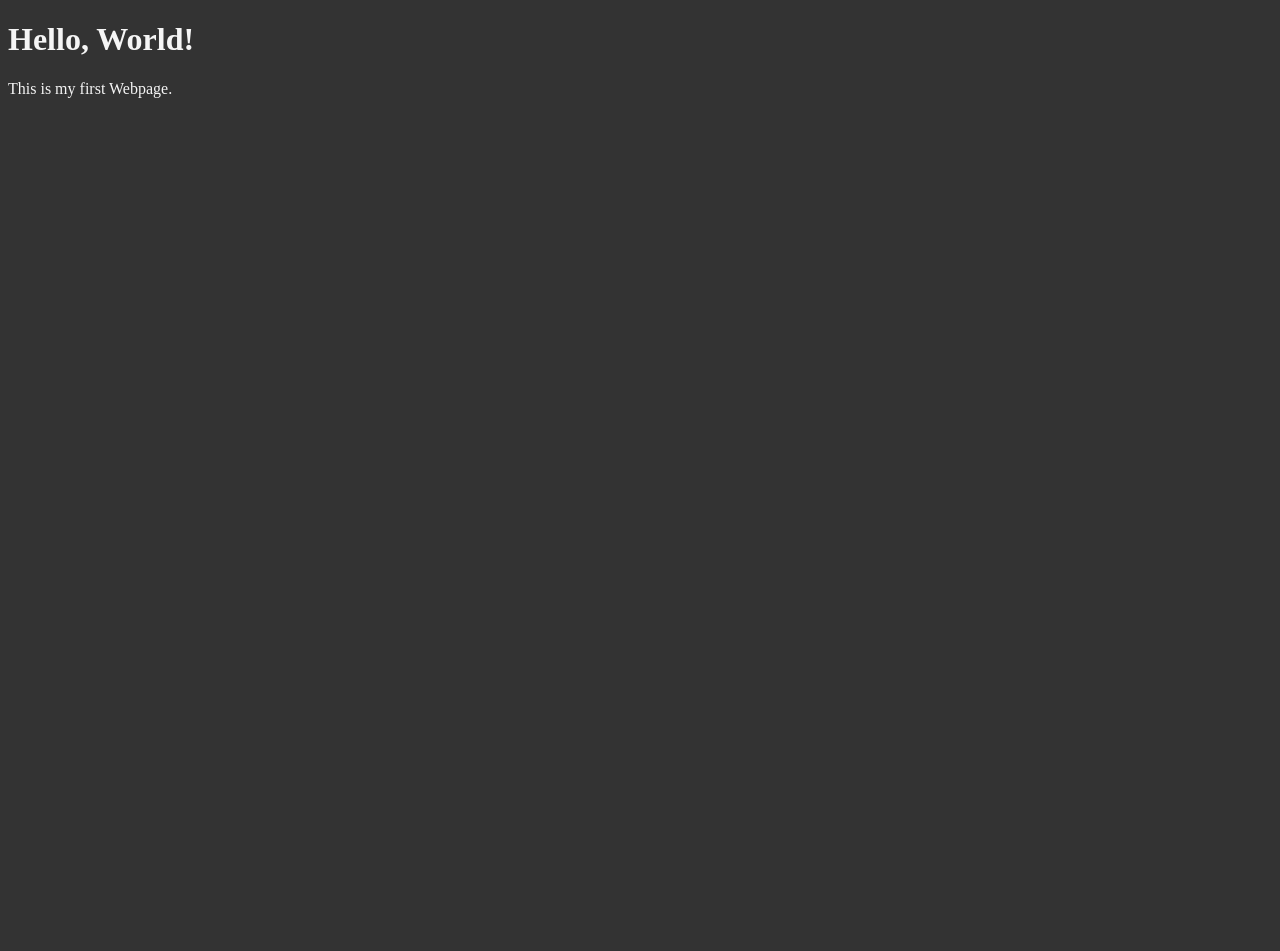
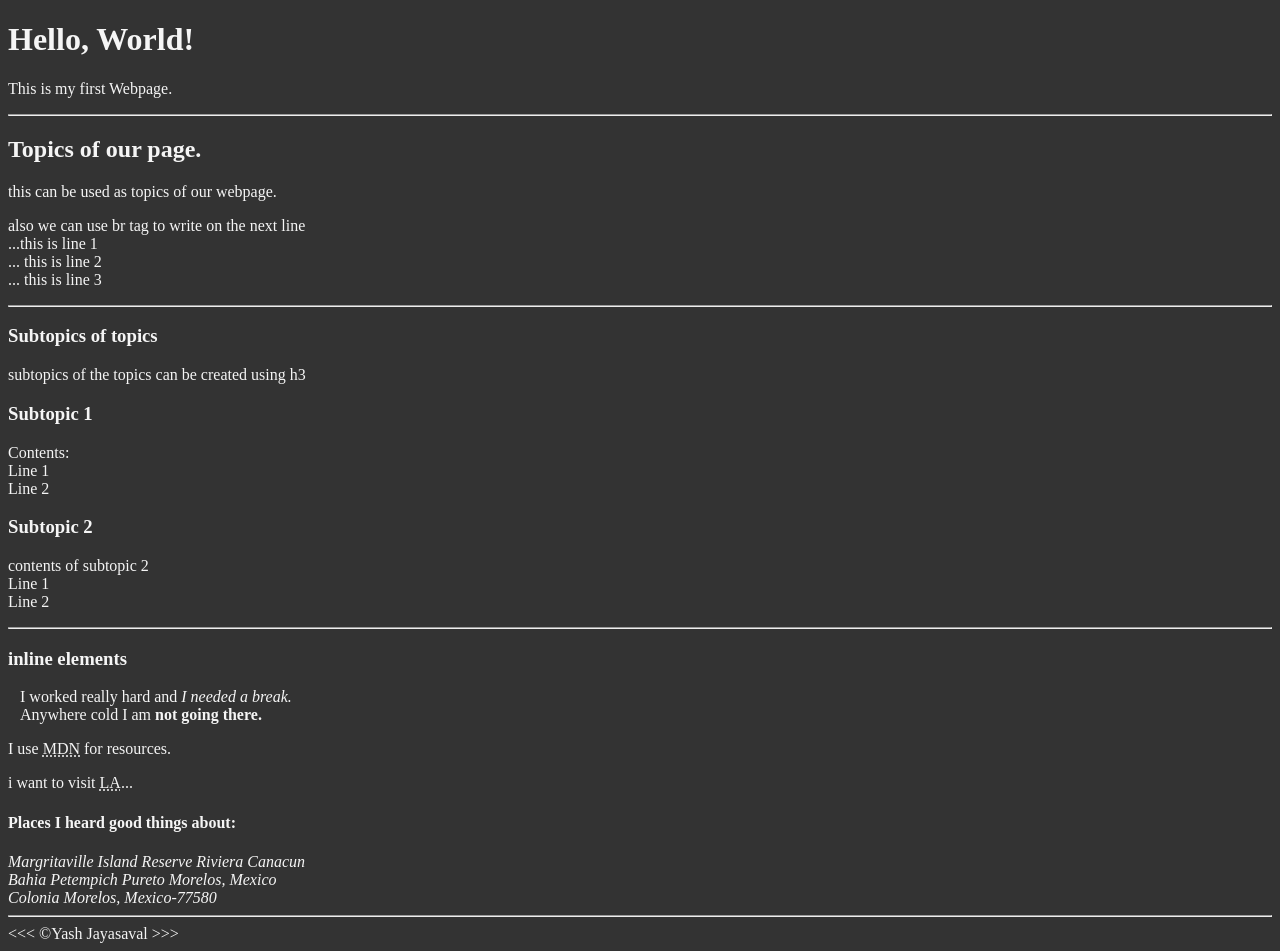
Before and after one commit to yashjaiswal2019/first-html-page, a plain HTML site: page index.html in a window 1280 px wide. Before the commit the page ends 800 px from the top, so only its background shows below. Drawn offline with Linux system fonts and the light colour scheme.

Commit message:
Learnt about basics of text in HTML, block and in-line tags and HTML entities.

```diff
--- a/index.html
+++ b/index.html
@@ -14,5 +14,57 @@
     <body>
         <h1>Hello, World!</h1>
         <p>This is my first Webpage.</p>
+
+        <hr>
+
+        <h2>Topics of our page.</h2>
+        <p>this can be used as topics of our webpage.</p>
+        <p>also we can use br tag to write on the next line
+            <br> ...this is line 1
+            <br>... this is line 2
+            <br>... this is line 3
+        </p>
+
+        <hr>
+
+        <h3>Subtopics of topics</h3>
+        <p>subtopics of the topics can be created using h3</p>
+
+        <h3>Subtopic 1</h3>
+        <p>Contents:
+            <br>Line 1
+            <br>Line 2
+        </p>
+
+        <h3>Subtopic 2</h3>
+        <p>contents of subtopic 2
+            <br>Line 1
+            <br>Line 2
+        </p>
+
+        <hr>
+
+        <h3>inline elements</h3>
+        <p>&nbsp;&nbsp;&nbsp;I worked really hard and <em>I needed a break.</em>
+            <br>&nbsp;&nbsp;&nbsp;Anywhere cold I am <strong>not going there.</strong>
+        </p>
+
+        <p>I use <abbr title="Mozilla Developer Network">MDN</abbr> for resources.</p>
+        <p>i want to visit <abbr title="Los Angeles">LA</abbr>...</p>
+
+        <h4>Places I heard good things about:</h4>
+        <!--add more addresses, this is a comment not visible on page but can be seen in the source code via inspect elements.-->
+        <address>
+            Margritaville Island Reserve Riviera Canacun<br>
+            Bahia Petempich Pureto Morelos, Mexico <br>
+            Colonia Morelos, Mexico-77580
+        </address>
+
+
+        <hr>
+
+        &lt;&lt;&lt; &copy;Yash Jayasaval &gt;&gt;&gt;
+
+
     </body>
 </html>
```
